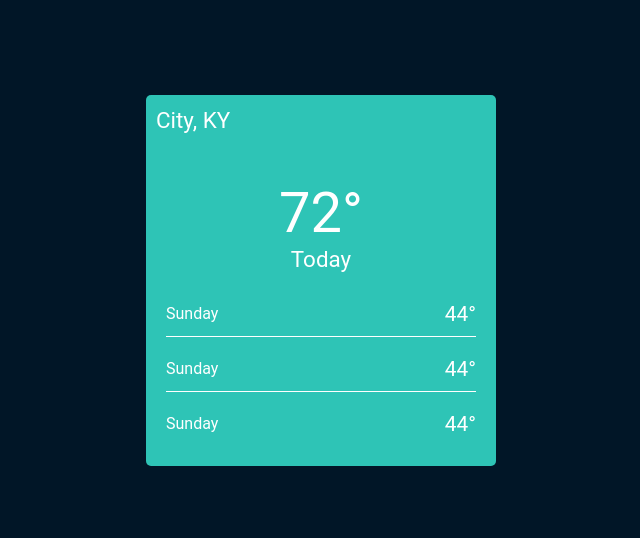
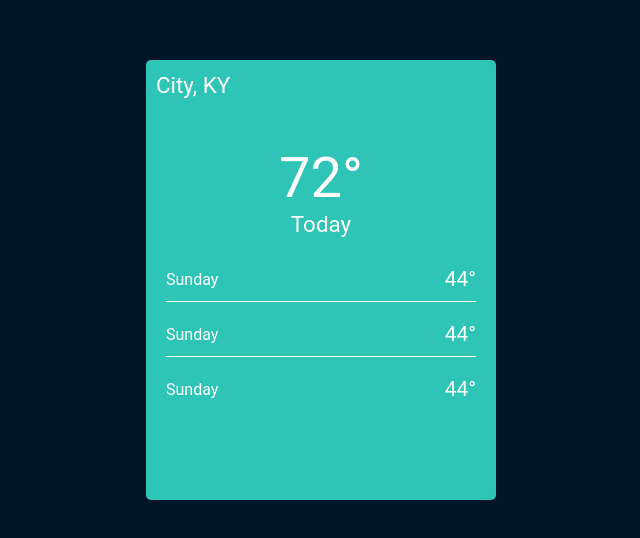
Before and after one commit to FilimonovKostya/Weather, a React (Create React App) app: page / in a window 1280 px wide. Shown: the part 120-658 px from the top of the page, without its empty margins (319-959 px from the left). Built offline with nearby package versions, Linux system fonts and the light colour scheme; some icons are missing.

Commit message:
fix height

```diff
--- a/src/components/WeatherCard/style.module.scss
+++ b/src/components/WeatherCard/style.module.scss
@@ -3,6 +3,7 @@
   max-width: 350px;
   width: 100%;
   display: flex;
+  height: 440px;
   flex-direction: column;
   margin: 10px;
   padding: 10px;
```
